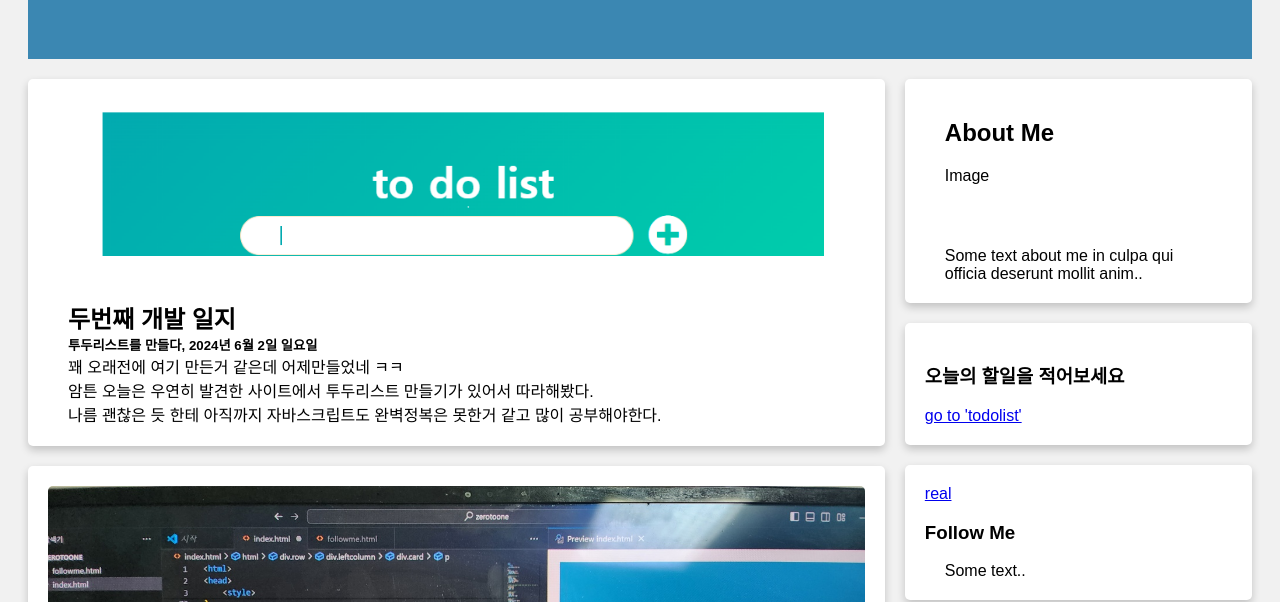
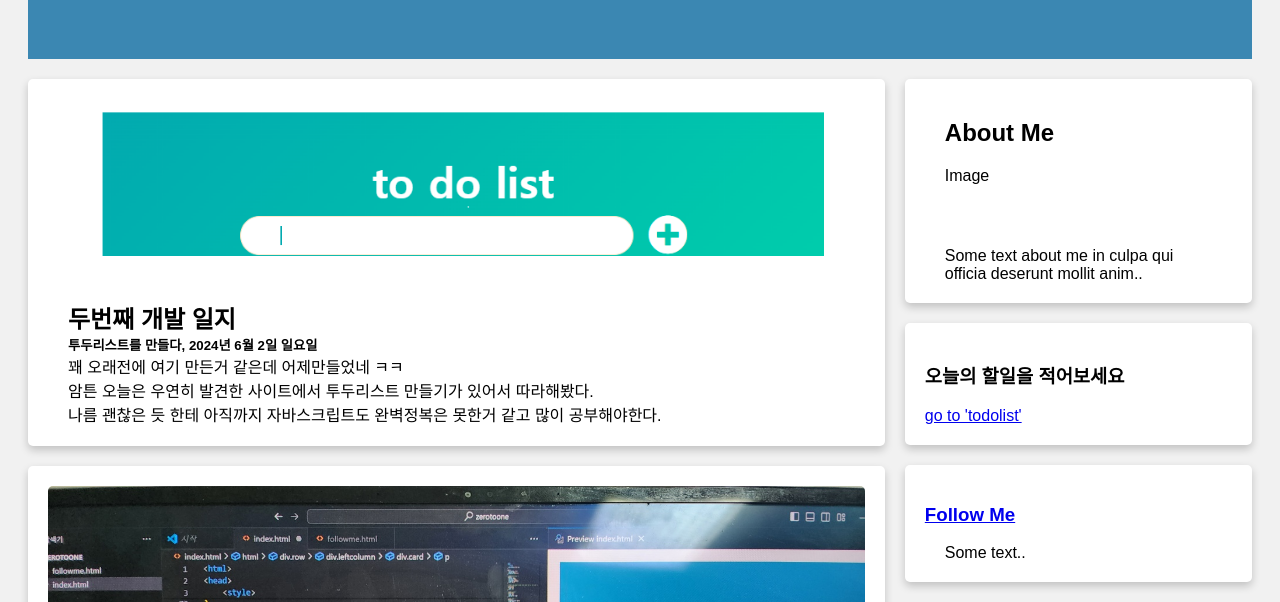
Before and after one commit to apclim/bibimdev, a plain HTML site: page index.html in a window 1280 px wide. Shown: the part 198-800 px from the top of the page. Drawn offline with Linux system fonts and the light colour scheme.

Commit message:
Update index.html

```diff
--- a/index.html
+++ b/index.html
@@ -140,9 +140,9 @@
         </div>
         <div class="card">
             <a href="/followme.html">
-real
+
+                <h3>Follow Me</h3>
                  </a>
-                <h3>Follow Me</h3>
                 <p>Some text..</p>
 
         </div>
```
